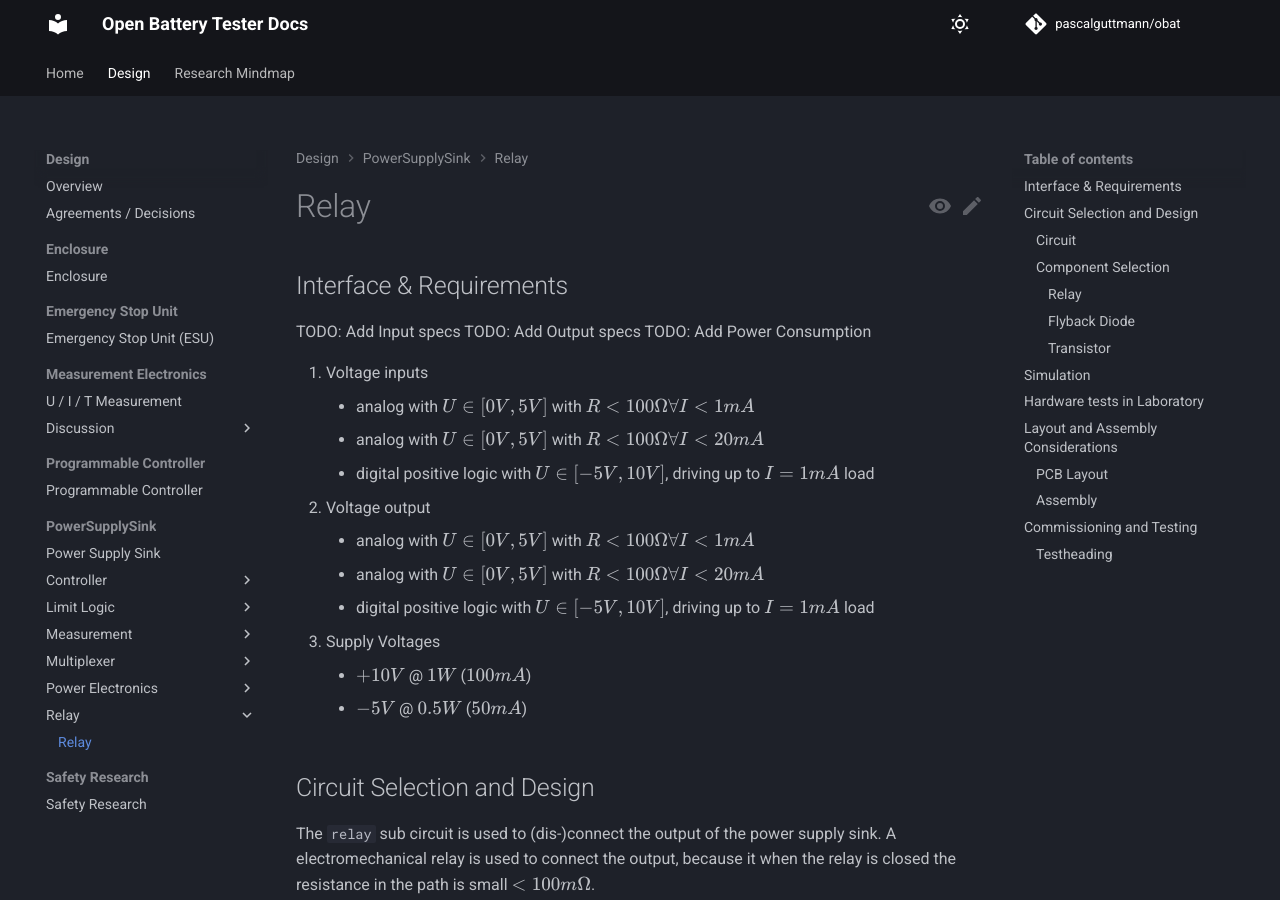
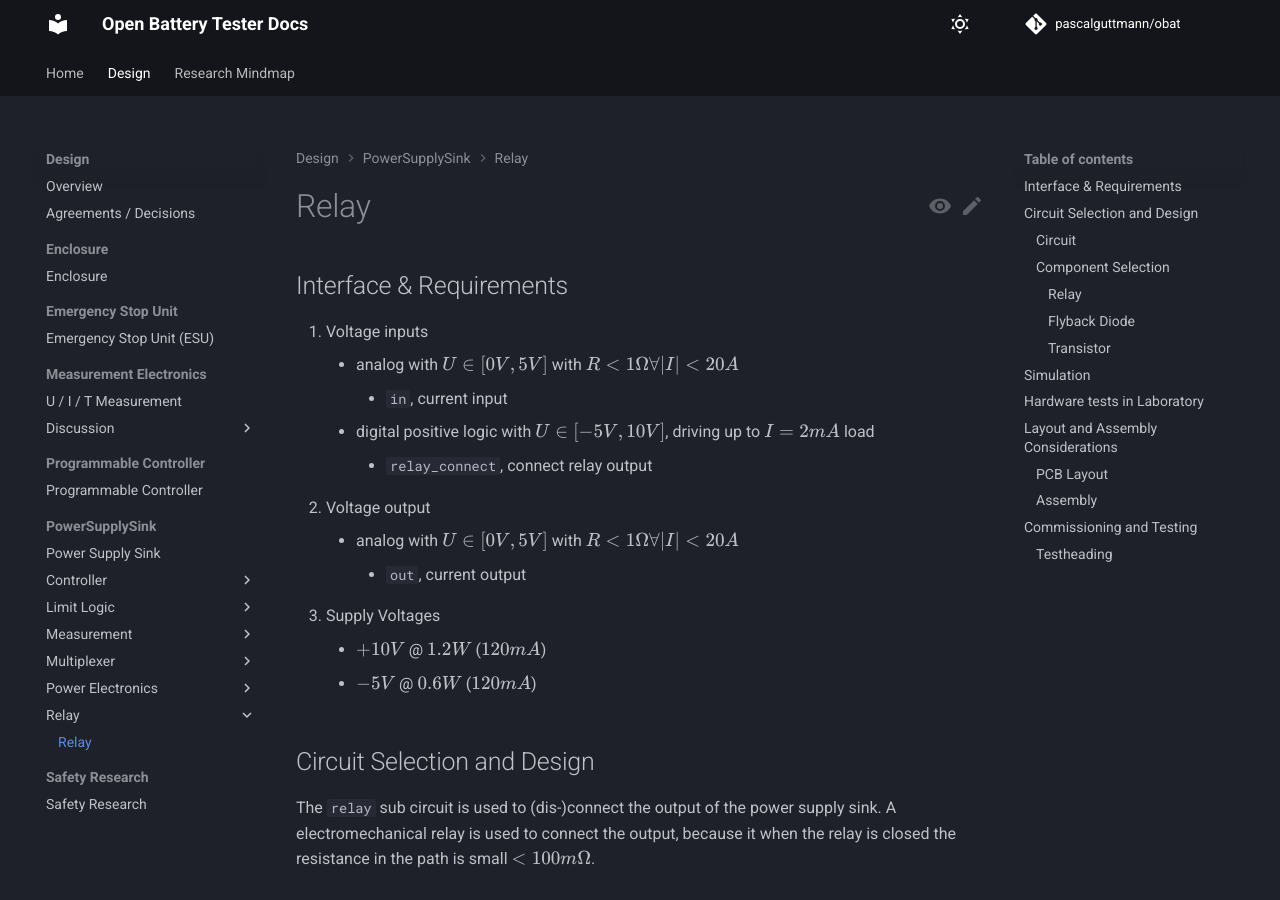
Before and after one commit to pascalguttmann/obat, an MkDocs documentation site: the page built from docs/design/pss/relay/relay.md, in a window 1280 px wide and 900 px high. Built offline with MkDocs 1.6.1 and Material for MkDocs 9.7.7, drawn with Linux system fonts in a browser that asks for light colours; comment, search, counter and statistics services are not loaded.

Commit message:
add relay input output power specification

```diff
--- a/docs/design/pss/relay/relay.md
+++ b/docs/design/pss/relay/relay.md
@@ -2,23 +2,18 @@
 
 ## Interface & Requirements
 
-TODO: Add Input specs
-TODO: Add Output specs
-TODO: Add Power Consumption
-
 1. Voltage inputs
-    - analog with $U \in [0V, 5V]$ with $R < 100 \Omega \forall I < 1mA$
-    - analog with $U \in [0V, 5V]$ with $R < 100 \Omega \forall I < 20mA$
-    - digital positive logic with $U \in [-5V, 10V]$, driving up to $I = 1 mA$
+    - analog with $U \in [0V, 5V]$ with $R < 1 \Omega \forall |I| < 20A$
+        - `in`, current input
+    - digital positive logic with $U \in [-5V, 10V]$, driving up to $I = 2 mA$
     load
+        - `relay_connect`, connect relay output
 2. Voltage output
-    - analog with $U \in [0V, 5V]$ with $R < 100 \Omega \forall I < 1mA$
-    - analog with $U \in [0V, 5V]$ with $R < 100 \Omega \forall I < 20mA$
-    - digital positive logic with $U \in [-5V, 10V]$, driving up to $I = 1 mA$
-    load
+    - analog with $U \in [0V, 5V]$ with $R < 1 \Omega \forall |I| < 20A$
+        - `out`, current output
 3. Supply Voltages
-    - $+10V$ @ $1W$ ($100mA$)
-    - $-5V$ @ $0.5W$ ($50mA$)
+    - $+10V$ @ $1.2W$ ($120mA$)
+    - $-5V$ @ $0.6W$ ($120mA$)
 
 ## Circuit Selection and Design
 
```
